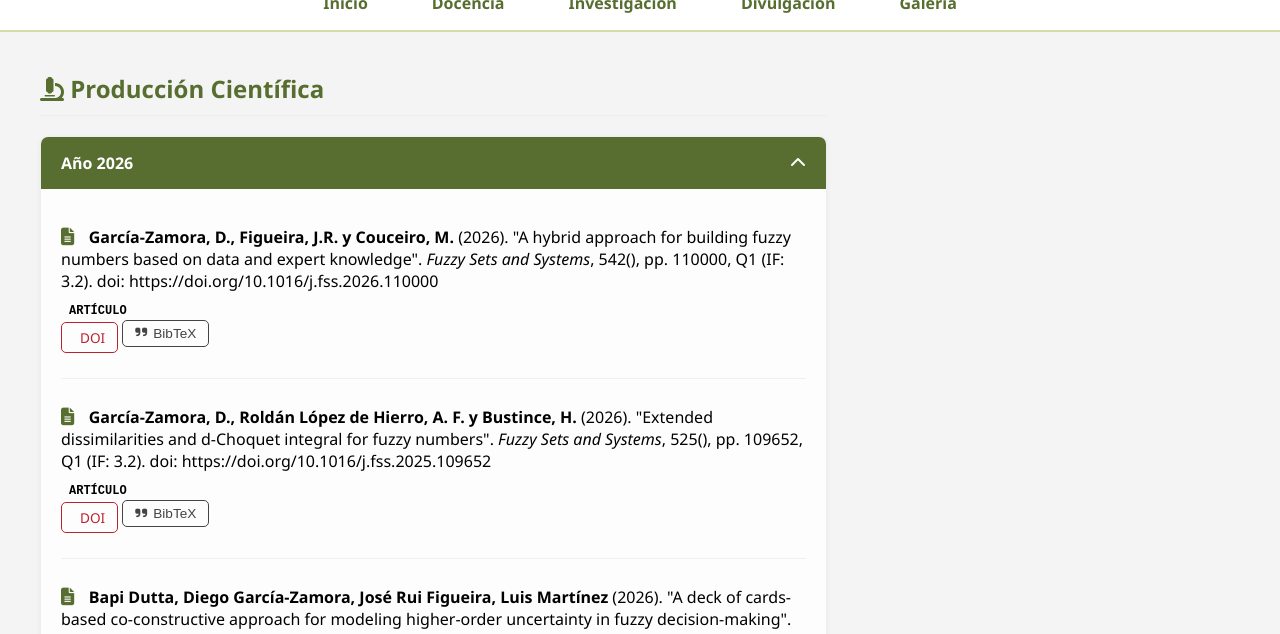
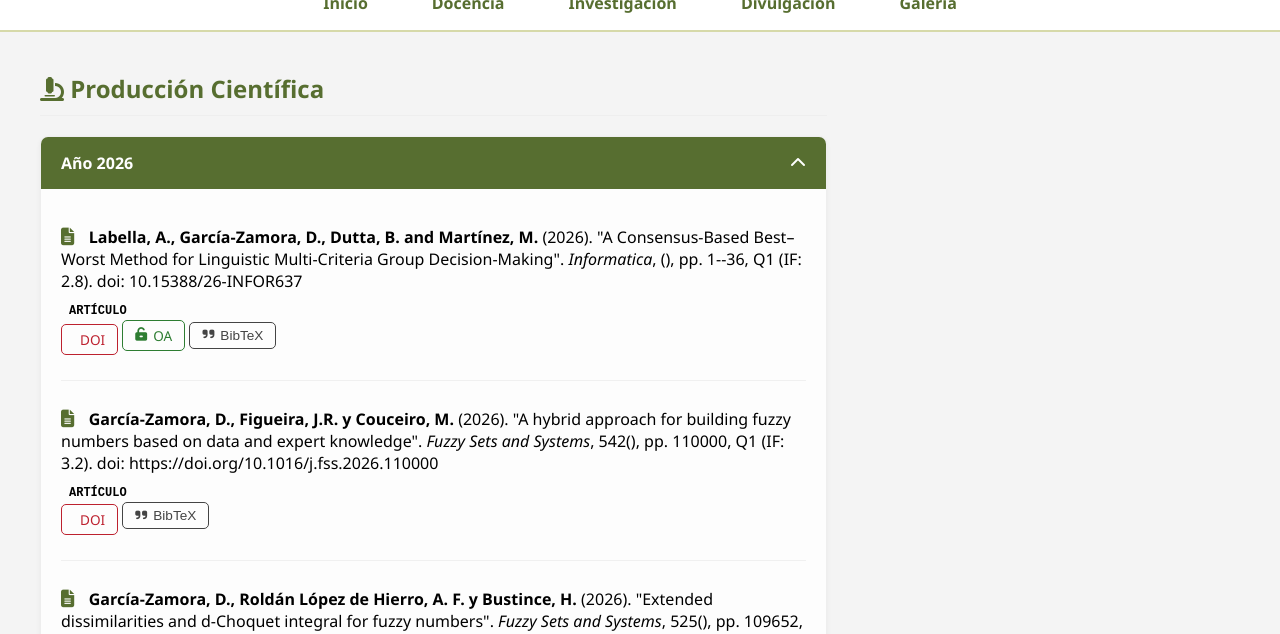
Before and after one commit to dgzamora/dgzamora.github.io, a Jekyll site: the page built from investigacion.html, in a window 1280 px wide and 900 px high, cut to the strip 266-900 px from the top of the window. Built offline with Jekyll 4.4.1, drawn with Linux system fonts in a browser that asks for light colours; a style sheet for code colours, icons or effects is not loaded.

Commit message:
260809_v1

```diff
--- a/_data/investigacion.yml
+++ b/_data/investigacion.yml
@@ -1,5 +1,26 @@
 - anio: "2026"
   publicaciones:
+    - tipo: "artículo"
+      autores: "Labella, A., García-Zamora, D., Dutta, B. and Martínez, M."
+      titulo: "A Consensus-Based Best–Worst Method for Linguistic Multi-Criteria Group Decision-Making"
+      revista: "Informatica"
+      volumen: ""
+      numero: ""
+      paginas: "1--36"
+      doi: "10.15388/26-INFOR637"
+      oa: "https://doi.org/10.15388/26-INFOR637"
+      impacto: "Q1 (IF: 2.8)"
+      bibtex: |
+        @article{
+        author = {Álvaro Labella and Diego García-Zamora and Bapi Dutta and Luis Martínez},
+        title = {A Consensus-Based Best–Worst Method for Linguistic Multi-Criteria Group Decision-Making},
+        journal = {Informatica},
+        year = {2026},
+        pages = {1--36},
+        doi = {10.15388/26-INFOR637},
+        issn = {0868-4952},
+        publisher = {Vilnius University Institute of Data Science and Digital Technologies}
+        }
     - tipo: "artículo"
       autores: "García-Zamora, D., Figueira, J.R.  y Couceiro, M."
       titulo: "A hybrid approach for building fuzzy numbers based on data and expert knowledge"
```
